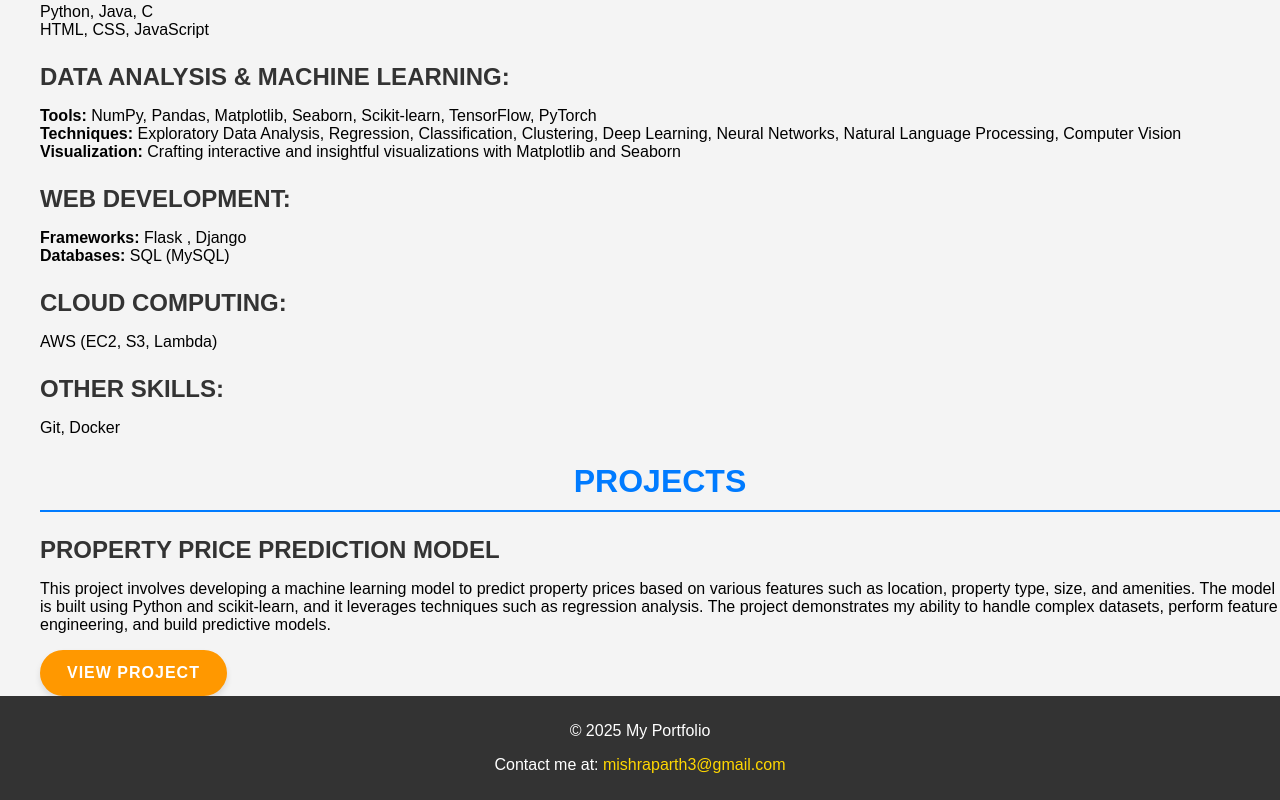
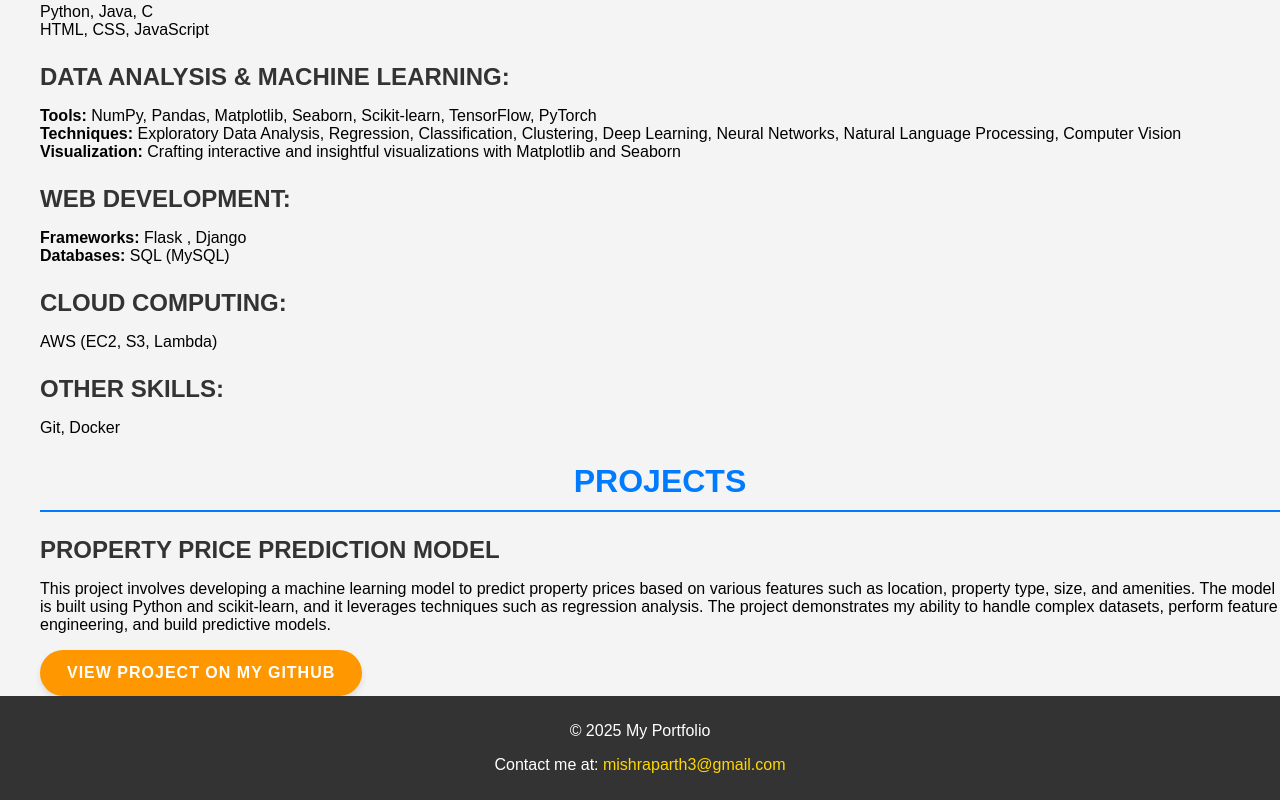
Before and after one commit to mishraparth/my-website, a plain HTML site: page index.html in a window 1280 px wide. Shown: the part 845-1645 px from the top of the page. Drawn offline with Linux system fonts and the light colour scheme.

Commit message:
Update index.html

```diff
--- a/index.html
+++ b/index.html
@@ -60,7 +60,7 @@
             <h2 class="section-title">Projects</h2>
             <h3 class="subsection-title">Property Price Prediction Model</h3>
             <p>This project involves developing a machine learning model to predict property prices based on various features such as location, property type, size, and amenities. The model is built using Python and scikit-learn, and it leverages techniques such as regression analysis. The project demonstrates my ability to handle complex datasets, perform feature engineering, and build predictive models.</p>
-            <a href="/model1" class="btn btn-project">View Project</a>
+            <a href="https://github.com/mishraparth" class="btn btn-project">View Project on my github</a>
 
         </div>
     </section>
```
